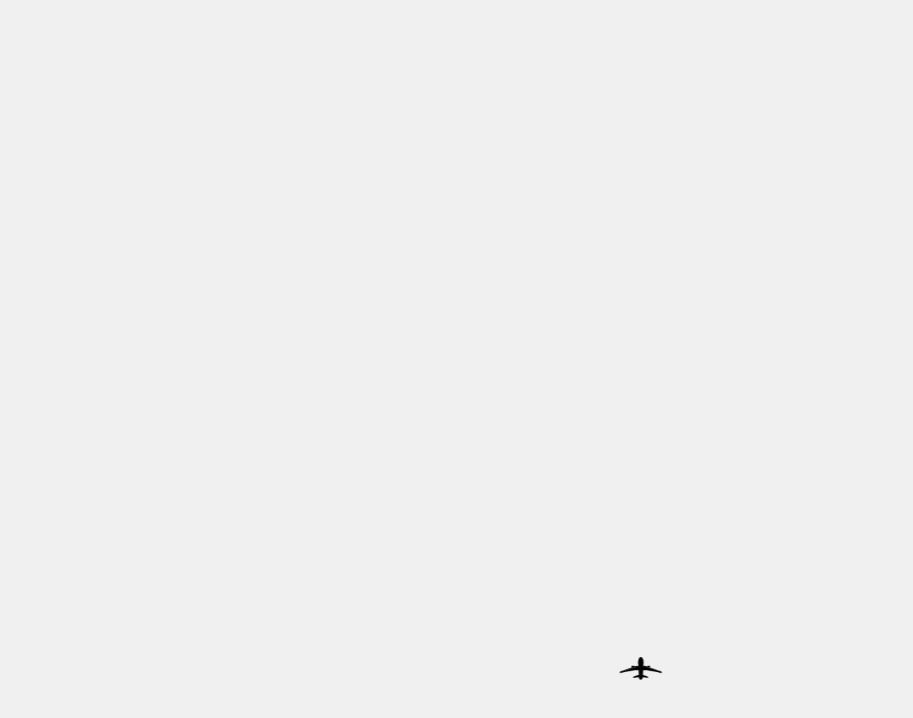
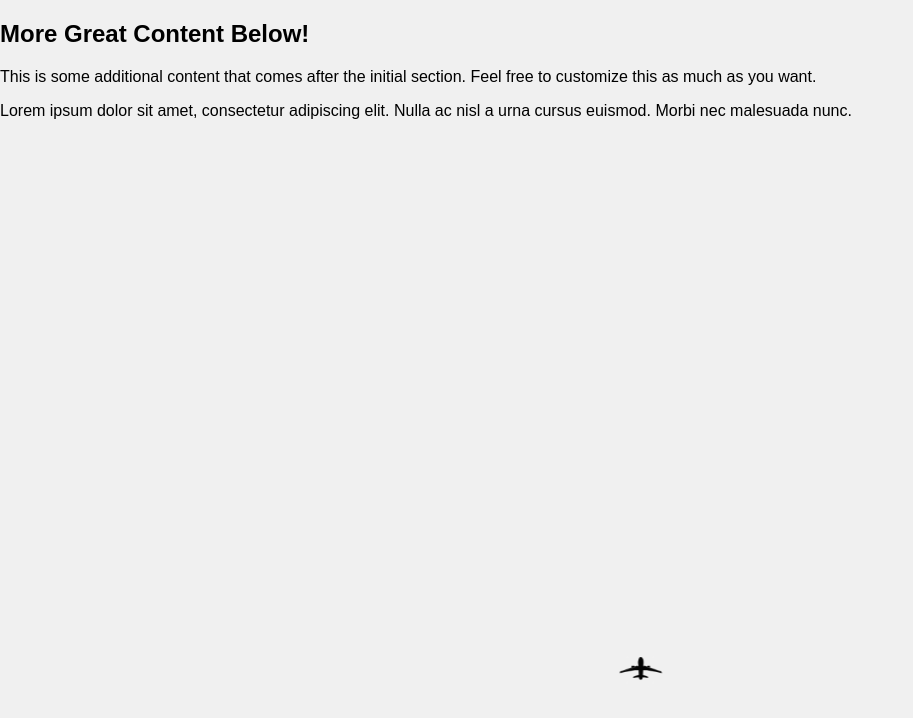
Before and after one commit to BigPo101/Disney-trip, a plain HTML site: page index.html in a window 1280 px wide. Shown: the top 718 px of the page, without its empty margins (0-913 px from the left). Drawn offline with Linux system fonts and the light colour scheme.

Commit message:
Update index.html

```diff
--- a/index.html
+++ b/index.html
@@ -16,6 +16,13 @@
         <h1 class="hidden-text">Here is the amazing content!</h1>
     </div>
 
+    <!-- New Section Added Below -->
+    <div class="extra-content">
+        <h2>More Great Content Below!</h2>
+        <p>This is some additional content that comes after the initial section. Feel free to customize this as much as you want.</p>
+        <p>Lorem ipsum dolor sit amet, consectetur adipiscing elit. Nulla ac nisl a urna cursus euismod. Morbi nec malesuada nunc.</p>
+    </div>
+
     <script src="script.js"></script>
 </body>
 </html>
```
